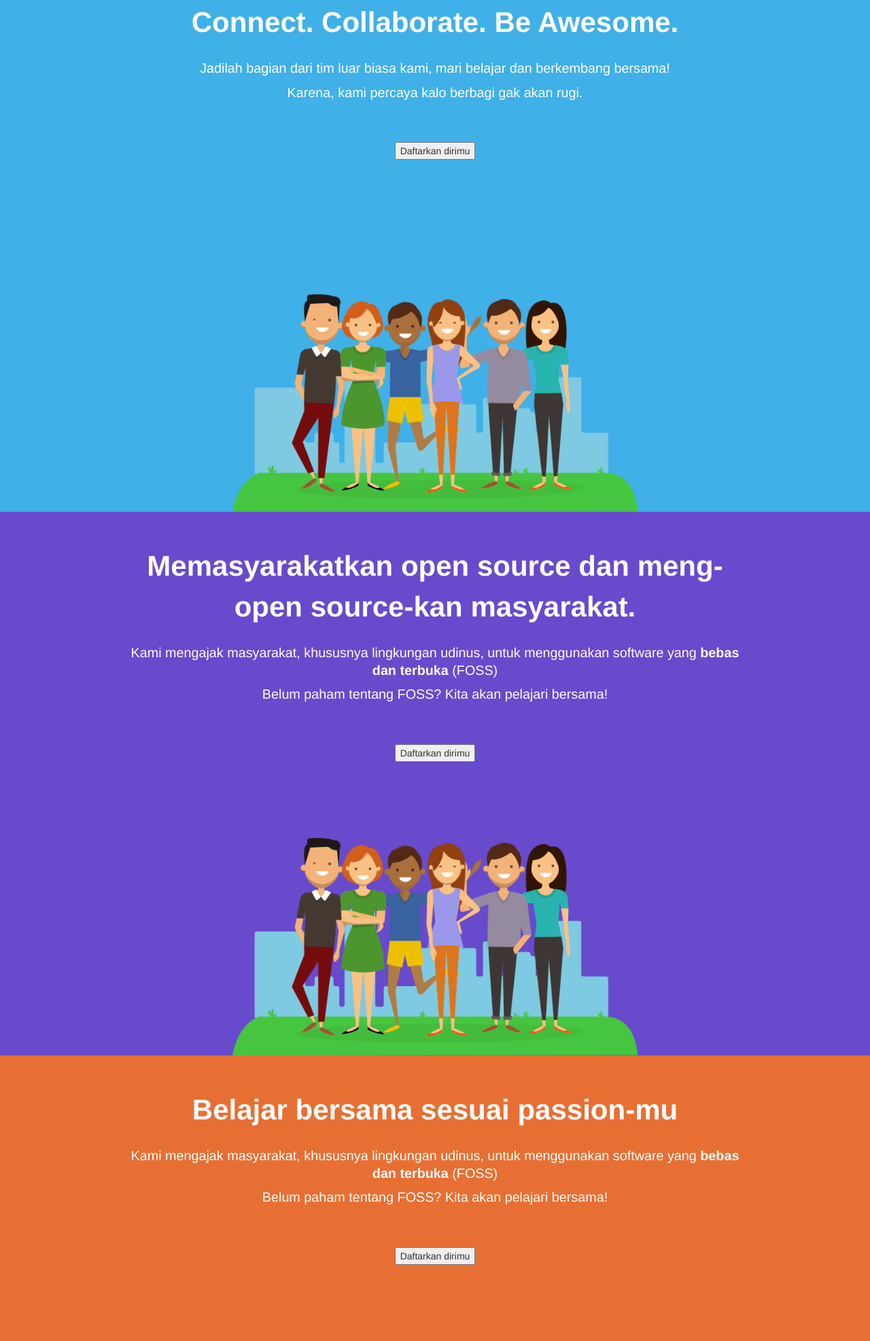
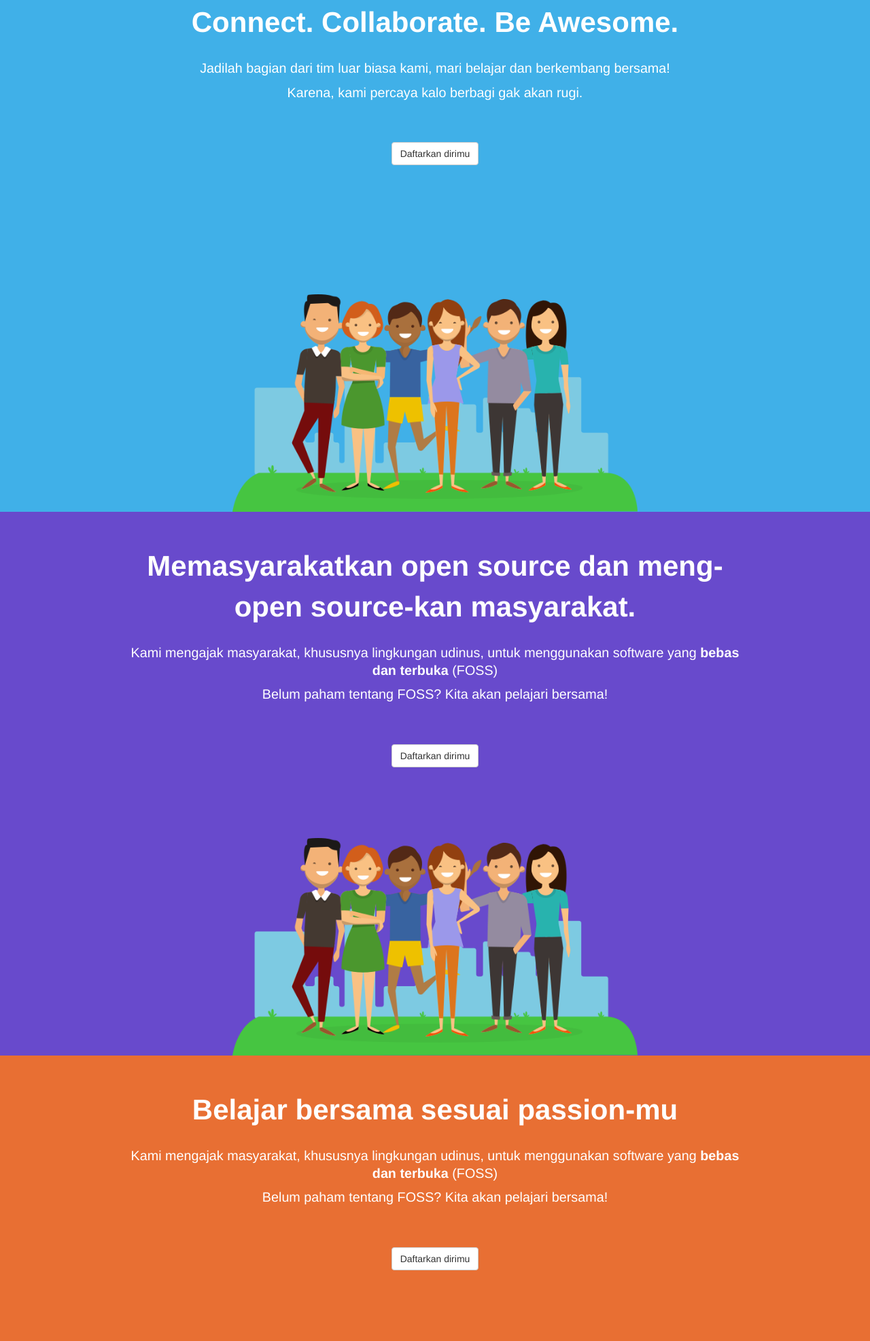
Before and after one commit to DOSCOM/halaman-perekrutan, a plain HTML site: page index.html in a window 1280 px wide. Shown: the part 47-2020 px from the top of the page at 68% size. Drawn offline with nearby package versions, Linux system fonts and the light colour scheme.

Commit message:
apply bootstrap tombol, ganti favicon dan title halaman

```diff
--- a/index.html
+++ b/index.html
@@ -4,8 +4,9 @@
     <meta charset="utf-8">
     <meta http-equiv="X-UA-Compatible" content="IE=edge">
     <meta name="viewport" content="width=device-width, initial-scale=1">
+    <link rel="shortcut icon" href="images/favicon.png">
     <!-- The above 3 meta tags *must* come first in the head; any other head content must come *after* these tags -->
-    <title>Bootstrap 101 Template</title>
+    <title>Doscom | Dinus Open Source Community</title>
 
     <!-- Bootstrap -->
     <link href="css/bootstrap.min.css" rel="stylesheet">
@@ -35,7 +36,7 @@
             <p>
                 Karena, kami percaya kalo berbagi gak akan rugi.
             </p>
-            <button type="button" name="button">Daftarkan dirimu</button>
+            <button class="btn btn-default" class="btn btn-default" type="button" name="button">Daftarkan dirimu</button>
         </div>
         <div class="bottom_box">
             <!-- <img class="bottom_box_image" src="images/1.png" alt=""> -->
@@ -59,7 +60,7 @@
             <p>
                 Belum paham tentang FOSS? Kita akan pelajari bersama!
             </p>
-            <button type="button" name="button">Daftarkan dirimu</button>
+            <button class="btn btn-default" type="button" name="button">Daftarkan dirimu</button>
         </div>
         <div class="bottom_box">
             <!-- <img class="bottom_box_image" src="images/1.png" alt=""> -->
@@ -83,7 +84,7 @@
             <p>
                 Belum paham tentang FOSS? Kita akan pelajari bersama!
             </p>
-            <button type="button" name="button">Daftarkan dirimu</button>
+            <button class="btn btn-default" type="button" name="button">Daftarkan dirimu</button>
         </div>
         <div class="bottom_box">
             <!-- <img class="bottom_box_image" src="images/1.png" alt=""> -->
```
